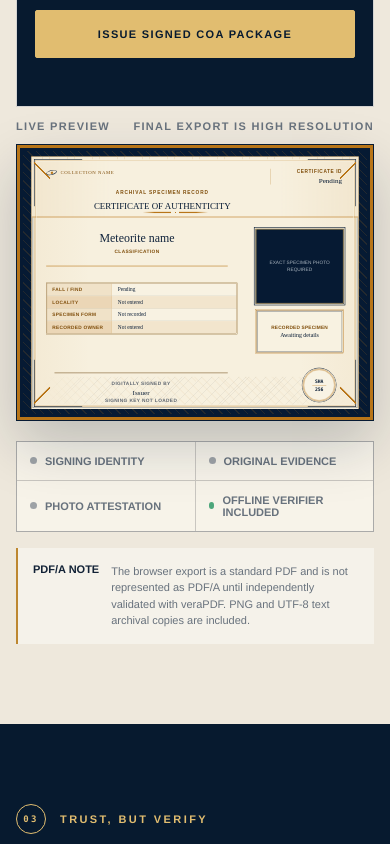
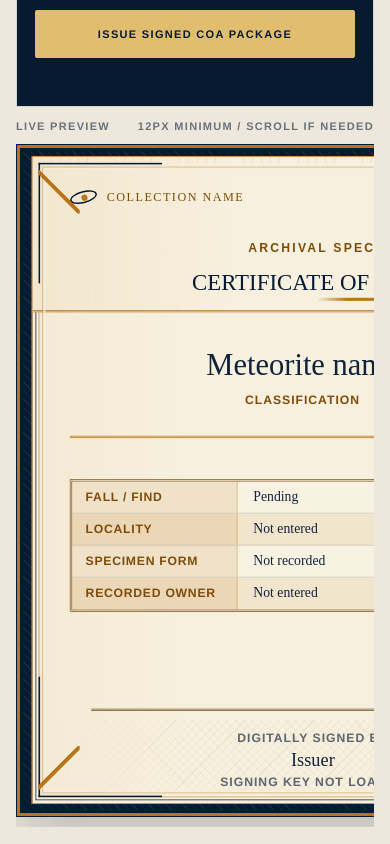
Before and after one commit to rayborg/spacerocks-coa, a React (Vite) app: page / in a window 390 px wide. Shown: the part 6920-7764 px from the top of the page. Built offline with nearby package versions, Linux system fonts and the light colour scheme.

Commit message:
Keep live preview text readable

```diff
--- a/src/App.tsx
+++ b/src/App.tsx
@@ -881,8 +881,19 @@ export default function App() {
             </div>
 
             <aside className="preview-column">
-              <div className="preview-column__head"><span>Live preview</span><small>Final export is high resolution</small></div>
-              <CertificatePreview values={previewValues} photo={photos[0]} identity={identity} logoPreviewUrl={logoPreviewUrl} />
+              <div className="preview-column__head"><span>Live preview</span><small>12px minimum / scroll if needed</small></div>
+              <div
+                className="certificate-preview-viewport"
+                tabIndex={0}
+                aria-label="Scrollable live certificate preview"
+                onKeyDown={(event) => {
+                  if (event.key !== "ArrowLeft" && event.key !== "ArrowRight") return;
+                  event.preventDefault();
+                  event.currentTarget.scrollLeft += event.key === "ArrowRight" ? 80 : -80;
+                }}
+              >
+                <CertificatePreview values={previewValues} photo={photos[0]} identity={identity} logoPreviewUrl={logoPreviewUrl} />
+              </div>
               <div className="preview-checks">
                 <span className={identity ? "complete" : ""}><i />Signing identity</span>
                 <span className={photos.length ? "complete" : ""}><i />Original evidence</span>
--- a/src/styles.css
+++ b/src/styles.css
@@ -578,7 +578,7 @@ a {
 
 .builder-grid {
   display: grid;
-  grid-template-columns: minmax(540px, 1.08fr) minmax(390px, 0.82fr);
+  grid-template-columns: minmax(540px, 1fr) minmax(870px, 1.25fr);
   align-items: start;
   gap: 3.5vw;
 }
@@ -1385,6 +1385,29 @@ a {
   font-size: inherit;
 }
 
+.certificate-preview-viewport {
+  width: 100%;
+  max-width: 100%;
+  overflow-x: auto;
+  overflow-y: hidden;
+  padding-bottom: 10px;
+  overscroll-behavior-inline: contain;
+  scrollbar-color: var(--gold) color-mix(in srgb, var(--navy) 12%, transparent);
+  scrollbar-width: thin;
+}
+
+.certificate-preview-viewport::-webkit-scrollbar {
+  height: 9px;
+}
+
+.certificate-preview-viewport::-webkit-scrollbar-track {
+  background: color-mix(in srgb, var(--navy) 12%, transparent);
+}
+
+.certificate-preview-viewport::-webkit-scrollbar-thumb {
+  background: var(--gold);
+}
+
 .certificate-preview {
   --certificate-preview-scale: 0.5;
   --certificate-dark: #061a33;
@@ -1397,6 +1420,7 @@ a {
   --certificate-accent-text: #7e4c09;
   position: relative;
   width: 100%;
+  min-width: 870px;
   overflow: hidden;
   padding: 10px;
   aspect-ratio: 11 / 8.5;
@@ -2743,24 +2767,7 @@ footer > div:last-child a {
 
 
 
-@media (max-width: 1100px) {
-  .site-header {
-    grid-template-columns: 1fr auto;
-  }
-
-  .site-header nav {
-    display: none;
-  }
-
-  .hero {
-    grid-template-columns: minmax(0, 1fr) minmax(360px, 0.9fr);
-    padding-inline: 5vw;
-  }
-
-  .hero__ledger {
-    min-width: 0;
-  }
-
+@media (max-width: 1700px) {
   .builder-grid {
     grid-template-columns: 1fr;
   }
@@ -2769,7 +2776,38 @@ footer > div:last-child a {
     position: relative;
     top: auto;
     grid-row: 1;
-    max-width: 760px;
+    width: 100%;
+    max-width: 900px;
+  }
+}
+
+@media (max-width: 1100px) {
+  .site-header {
+    grid-template-columns: 1fr auto;
+  }
+
+  .site-header nav {
+    display: none;
+  }
+
+  .hero {
+    grid-template-columns: minmax(0, 1fr) minmax(360px, 0.9fr);
+    padding-inline: 5vw;
+  }
+
+  .hero__ledger {
+    min-width: 0;
+  }
+
+  .builder-grid {
+    grid-template-columns: 1fr;
+  }
+
+  .preview-column {
+    position: relative;
+    top: auto;
+    grid-row: 1;
+    max-width: 900px;
   }
 
   .method-grid {
```
Also changed, not shown: 1 other file (tests, documents, lock files or other folders).
